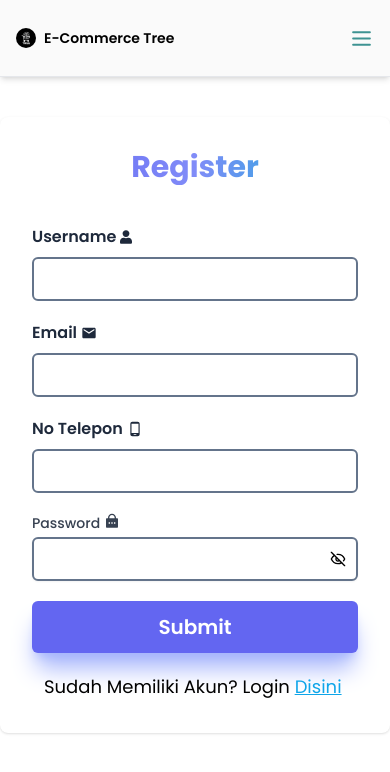
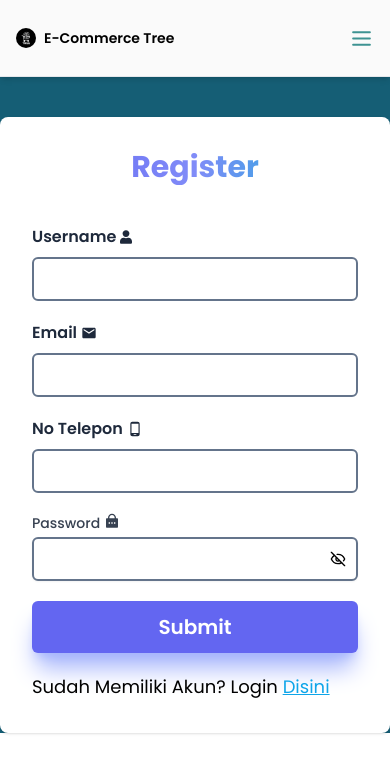
Before and after one commit to Mrafisyahbani77/ecommerce-tree, a React (Vite) app: page /register in a window 390 px wide. Shown: the top 772 px of the page. Built offline with nearby package versions, Linux system fonts and the light colour scheme; no server answers.

Commit message:
responsive

```diff
--- a/src/component/NavUsers.jsx
+++ b/src/component/NavUsers.jsx
@@ -62,7 +62,7 @@ const Nav = () => {
         </div>
       </div>
       <button className="md:hidden" onClick={handleNav}>
-        {opened ? <X size={25} color="white" /> : <Menu size={25} color="white" />}
+        {opened ? <X size={25} color="black" /> : <Menu size={25} color="black" />}
       </button>
       {opened && (
         <div className="flex text-white basis-full flex-col mb-5  items-center">
--- a/src/pages/Banner.jsx
+++ b/src/pages/Banner.jsx
@@ -75,7 +75,7 @@ const Banner = () => {
         {data?.data.map((banner, index) => (
           <div key={index} className="relative">
             <img
-              className="w-full md:h-[350px] rounded-xl object-cover"
+              className="w-full md:h-[350px] h-[ rounded-xl object-cover"
               src={`http://127.0.0.1:8000/storage/${banner.image_path}`}
               alt={banner.title}
             />
--- a/src/pages/Login.jsx
+++ b/src/pages/Login.jsx
@@ -47,7 +47,9 @@ const Login = () => {
     <>
       <Navbar />
       <div className=" background-color flex items-center justify-center min-h-svh">
+        <div className="hidden md:flex">
         <img src={logo} alt="" className="w-[100%] max-w-md p-8 space-y-8 "/>
+        </div>
         <div className="w-full max-w-md p-8 space-y-8 bg-white rounded-lg shadow">
           <div className="text-center">
             <span className="text-2xl font-bold text-gray-900">
--- a/src/pages/Product.jsx
+++ b/src/pages/Product.jsx
@@ -42,7 +42,7 @@ const Product = () => {
       <section id="home" className="pt-10 pb-12 container px-4">
         <h1 className="text-xl font-bold py-5 md:text-2xl lg:text-3xl">Kategori Pilihan</h1>
         <hr />
-        <div className="md:grid grid-cols-2 mt-10 lg:grid lg:grid-cols-3 max-w-full">
+        <div className="md:grid grid-cols-2 space-y-10  mt-10 lg:grid lg:grid-cols-3 max-w-full">
           {products?.map((product) => (
             <div key={product.id} className="rounded-md bg-white shadow-lg p-5 mx-auto">
               <div className="object-cover rounded-md overflow-hidden">
--- a/src/pages/Register.jsx
+++ b/src/pages/Register.jsx
@@ -45,9 +45,9 @@ const Register = () => {
   const { mutate } = useMutationRegister();
 
   return (
-    <>
+    <div className="background-color">
       <Navbar />
-      <div className="max-w-md p-8 mx-auto bg-white shadow rounded-lg my-10">
+      <div className="max-w-md p-8 mx-auto bg-white shadow rounded-lg mt-10">
         <h1 className="text-center mb-10 text-3xl font-bold  bg-gradient-to-r bg-clip-text text-transparent from-indigo-500 via-indigo-400 to-cyan-500">
           Register
         </h1>
@@ -126,7 +126,7 @@ const Register = () => {
           >
             Submit
           </button>
-          <div className="w-full px-3 text-lg">
+          <div className="w-full md:px-3 text-lg">
             {" "}
             <Link to="/login">
               Sudah Memiliki Akun? Login{" "}
@@ -135,7 +135,7 @@ const Register = () => {
           </div>
         </form>
       </div>
-    </>
+    </div>
   );
 };
 
```
